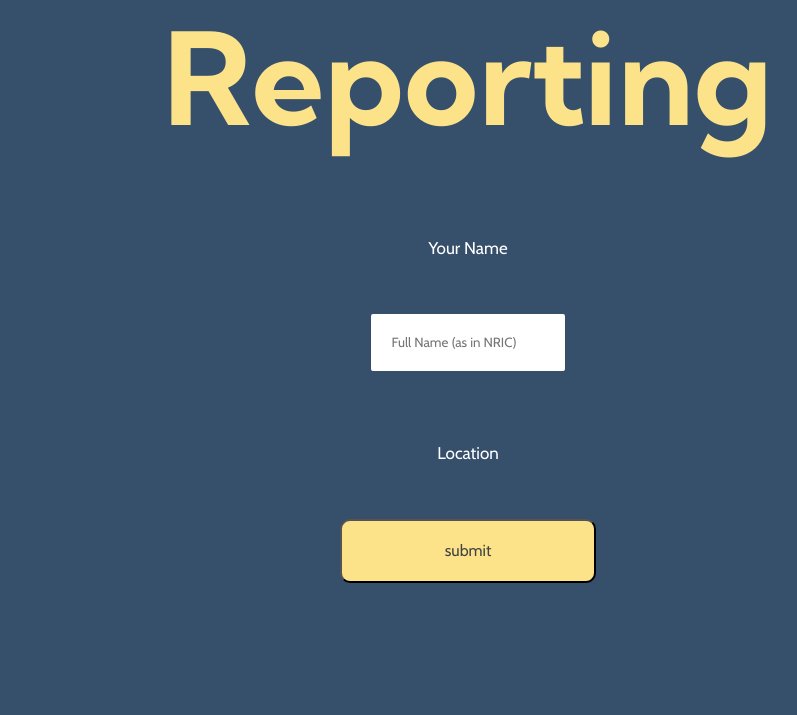
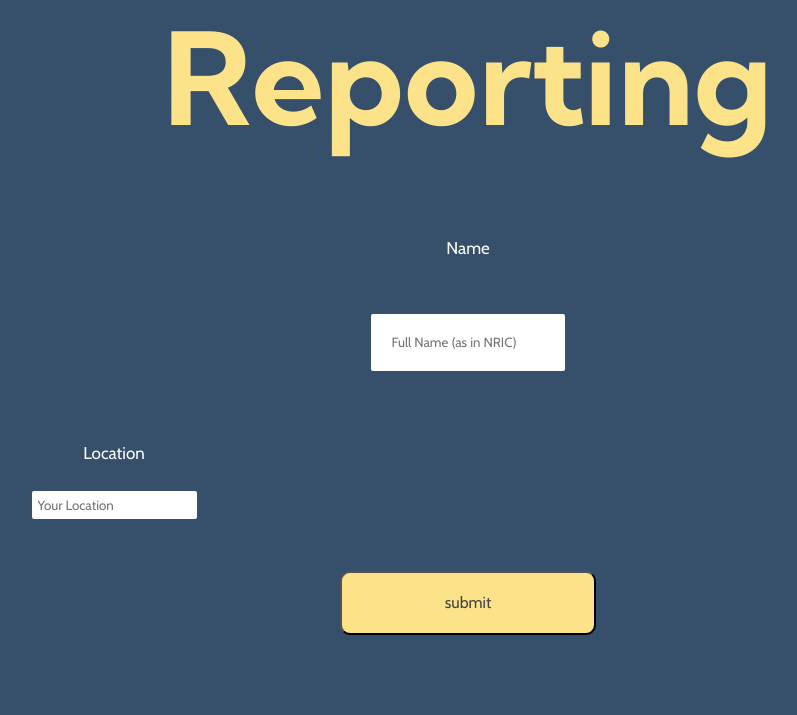
Before and after one commit to code4ny/NYSecure, a Flask app: page /reporting in a window 1280 px wide. Shown: the part 121-836 px from the top of the page, without its empty margins (172-969 px from the left). Before the commit the page ends 704 px from the top, so only its background shows below. Run offline with Flask 2, Linux system fonts and the light colour scheme; data that the repository does not hold is empty; some libraries are stand-ins or nearby versions.

Commit message:
reporting.

```diff
--- a/app/templates/location_reporting.html
+++ b/app/templates/location_reporting.html
@@ -26,19 +26,23 @@
     </div>
 
     <h1>Reporting</h1>
-    <form action="/update" method="POST">
+    <form autocomplete="off" action="/update" method="POST">
       <div>
-        <p><label for="student_name">Your Name</label></p>
+        <p><label for="student_name">Name</label></p>
         <p><input type="text" name="student_name" placeholder="Full Name (as in NRIC)"></p>
       </div>
       <!-- <div style="display:flex; flex-direction:row; justify-content:space-between; align-items:center; margin:10% 0;"> -->
+        <div class="autocomplete" style="width: 300px;">
         <p><label for="location">Location</label></p>
+        <input id="location" type="text" name="location" placeholder="Your Location">
+        </div>
+        <!-- idea is for students to type in their location but as they type show suggestions for the location. -->
+
         <!-- <p><select name="location" id="location" required="true">
           {% for location in locations_list %}
           <option value="{{ location }}">{{ location }}</option>
           {% endfor %} -->
         <!-- </select></p> -->
-      </div>
       <div>
         <input type="submit" value="submit">
       </div>
```
